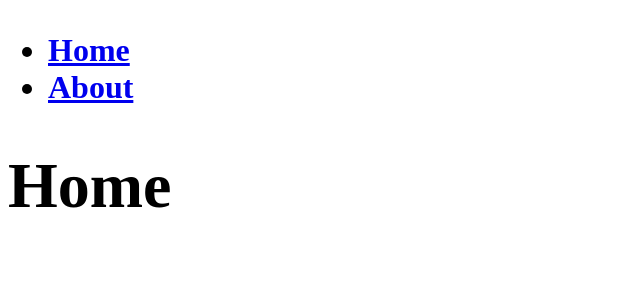
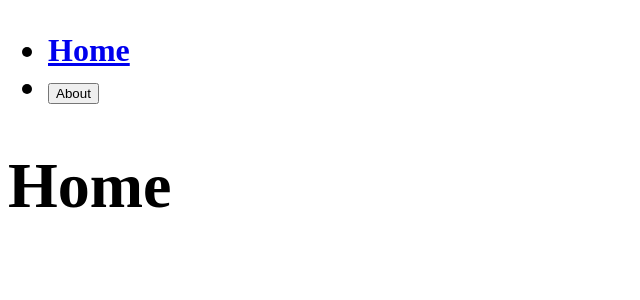
Before and after one commit to jiwoon-code/react-practice, a React (Create React App) app: page / in a window 1280 px wide. Shown: the top 300 px of the page, without its empty margins (0-640 px from the left). Built offline with nearby package versions, Linux system fonts and the light colour scheme.

Commit message:
useNavigate

```diff
--- a/src/Router.tsx
+++ b/src/Router.tsx
@@ -3,6 +3,7 @@
 import About from "./screens/About";
 import Home from "./screens/Home";
 import NotFound from "./screens/NotFound";
+import ErrorComponent from "./components/ErrorComponent";
 
 const router = createBrowserRouter([
   {
@@ -12,6 +13,7 @@
       {
         path: "",
         element: <Home />,
+        errorElement: <ErrorComponent />,
       },
       {
         path: "about",
--- a/src/components/Header.tsx
+++ b/src/components/Header.tsx
@@ -1,6 +1,10 @@
-import { Link } from "react-router-dom";
+import { Link, useNavigate } from "react-router-dom";
 
 function Header() {
+  const navigate = useNavigate();
+  const onAboutClick = () => {
+    navigate("/about");
+  };
   return (
     <header>
       <ul>
@@ -8,7 +12,7 @@
           <Link to={"/"}>Home</Link>
         </li>
         <li>
-          <Link to={"/about"}>About</Link>
+          <button onClick={onAboutClick}>About</button>
         </li>
       </ul>
     </header>
```
